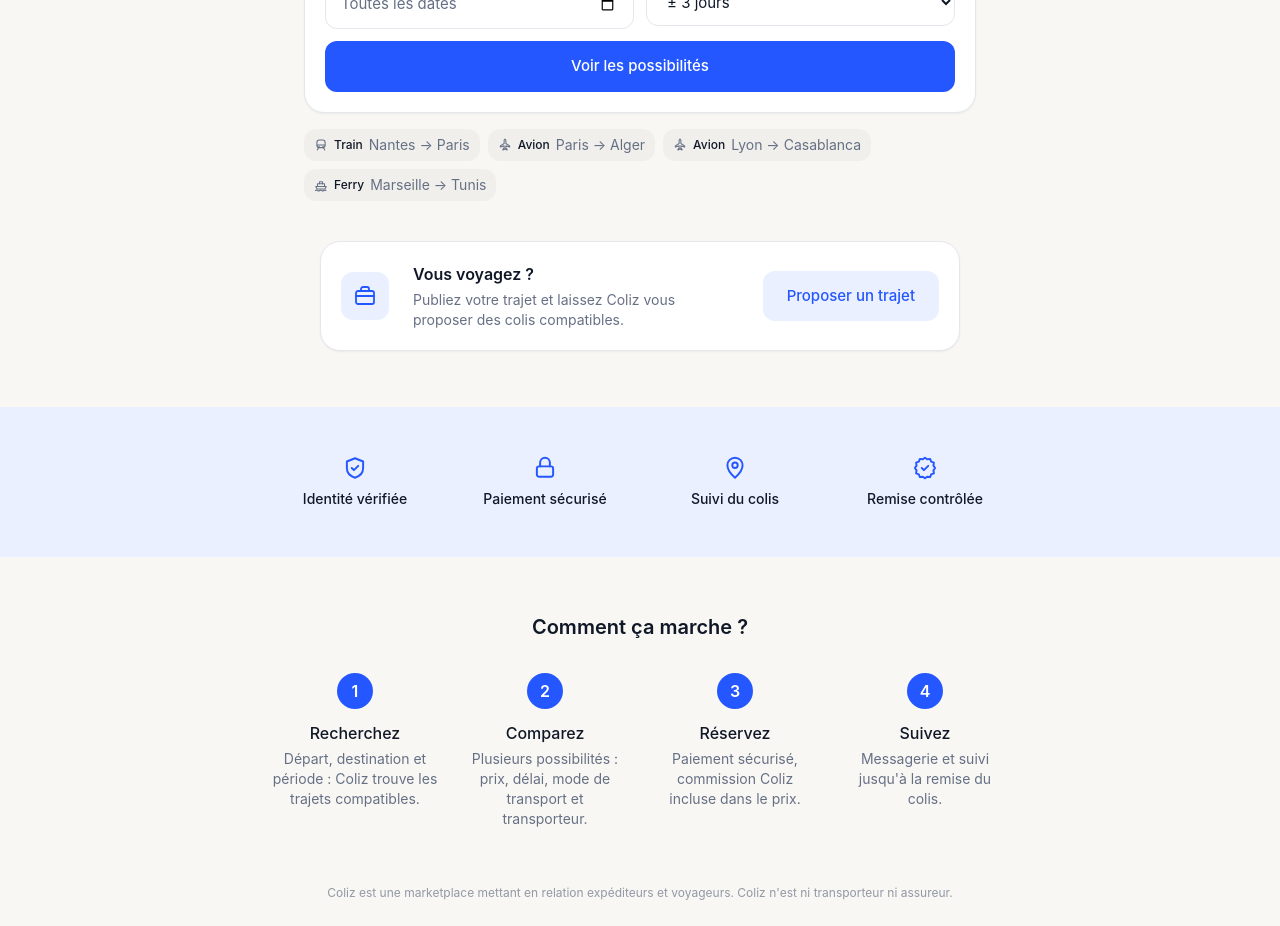
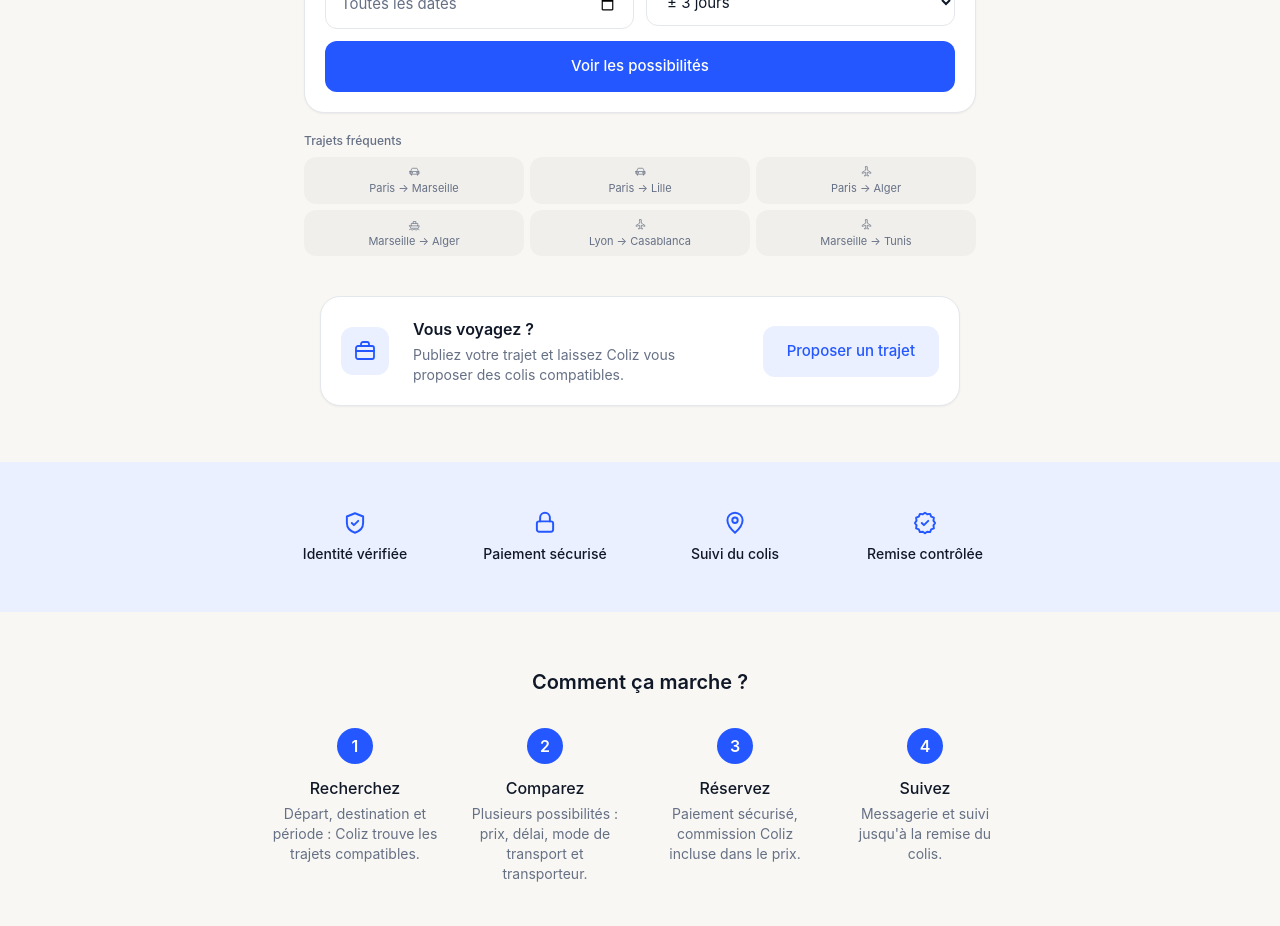
Before and after one commit to deen-tag/Coliz, a Next.js app: page / in a window 1280 px wide. Shown: the part 780-1706 px from the top of the page. Built offline with nearby package versions, Linux system fonts and the light colour scheme; no server answers.

Commit message:
Trajets frequents

```diff
--- a/src/app/page.tsx
+++ b/src/app/page.tsx
@@ -4,14 +4,18 @@ import { DateField } from "@/components/date-field";
 import { getServerSession } from "next-auth";
 import { authOptions } from "@/server/auth/options";
 import { Logo } from "@/components/logo";
-import { PrimaryButton, SecondaryButton, Card, TransportModeBadge } from "@/components/ui";
-import { ShieldIcon, LockIcon, MapPinIcon, CheckBadgeIcon, SuitcaseIcon } from "@/components/icons";
+import { PrimaryButton, SecondaryButton, Card } from "@/components/ui";
+import { ShieldIcon, LockIcon, MapPinIcon, CheckBadgeIcon, SuitcaseIcon, CarIcon, PlaneIcon, FerryIcon } from "@/components/icons";
 
-const EXAMPLE_ROUTES: { route: string; mode: "PLANE" | "TRAIN" | "CAR" | "FERRY" }[] = [
-  { route: "Nantes → Paris", mode: "TRAIN" },
+// Trajets réels les plus concernés par la diaspora maghrébine en France
+// (Paris, Marseille, Lyon, Lille) — à titre indicatif, non cliquables.
+const FREQUENT_ROUTES: { route: string; mode: "PLANE" | "CAR" | "FERRY" }[] = [
+  { route: "Paris → Marseille", mode: "CAR" },
+  { route: "Paris → Lille", mode: "CAR" },
   { route: "Paris → Alger", mode: "PLANE" },
+  { route: "Marseille → Alger", mode: "FERRY" },
   { route: "Lyon → Casablanca", mode: "PLANE" },
-  { route: "Marseille → Tunis", mode: "FERRY" },
+  { route: "Marseille → Tunis", mode: "PLANE" },
 ];
 
 // Réassurance portée par Coliz plutôt que par une enquête de l'utilisateur
@@ -29,6 +33,14 @@ const STEPS = [
   { n: 3, title: "Réservez", text: "Paiement sécurisé, commission Coliz incluse dans le prix." },
   { n: 4, title: "Suivez", text: "Messagerie et suivi jusqu'à la remise du colis." },
 ];
+
+// Icônes en petit format pour la bande "Trajets fréquents" — indépendant de
+// TransportModeBadge, dont les tailles/paddings sont pensés pour les cartes
+// de résultats, pas pour un si petit format.
+function TransportModeIcon({ mode, size, className }: { mode: "PLANE" | "CAR" | "FERRY"; size: number; className?: string }) {
+  const Icon = { CAR: CarIcon, PLANE: PlaneIcon, FERRY: FerryIcon }[mode];
+  return <Icon size={size} className={className} />;
+}
 
 export default async function HomePage() {
   // Connecté : on propose l'accès à l'espace plutôt que la connexion.
@@ -83,7 +95,7 @@ export default async function HomePage() {
 
         {/* Le formulaire chevauche légèrement le bas de l'image (déjà fondu dans le crème) */}
         <div className="relative z-10 px-4 sm:px-0 -mt-8 sm:-mt-14 max-w-2xl mx-auto pb-10">
-          <p className="sm:hidden text-ink-muted text-base mb-4">
+          <p className="sm:hidden text-ink-muted text-base mt-4 mb-4">
             Trouvez plusieurs possibilités, comparez le prix et le délai, puis échangez avec le voyageur.
           </p>
 
@@ -113,13 +125,21 @@ export default async function HomePage() {
             </form>
           </Card>
 
-          <div className="flex flex-wrap gap-2 mt-4">
-            {EXAMPLE_ROUTES.map(({ route, mode }) => (
-              <span key={route} className="inline-flex items-center gap-1.5 rounded-control bg-black/[0.03] px-2.5 py-1.5">
-                <TransportModeBadge mode={mode} variant="plain" />
-                <span className="text-sm text-ink-muted">{route}</span>
-              </span>
-            ))}
+          {/* Purement informatif (pas de lien/clic) : juste montrer la diversité
+              des trajets et des modes couverts par Coliz. */}
+          <div className="mt-5">
+            <p className="text-xs font-medium text-ink-muted mb-2">Trajets fréquents</p>
+            <div className="grid grid-cols-3 gap-1.5">
+              {FREQUENT_ROUTES.map(({ route, mode }) => (
+                <span
+                  key={route}
+                  className="flex flex-col items-center justify-center gap-1 rounded-control bg-black/[0.03] px-1.5 py-2 text-center"
+                >
+                  <TransportModeIcon mode={mode} size={13} className="text-ink-muted/70 shrink-0" />
+                  <span className="text-[11px] leading-tight text-ink-muted">{route}</span>
+                </span>
+              ))}
+            </div>
           </div>
         </div>
       </section>
```
